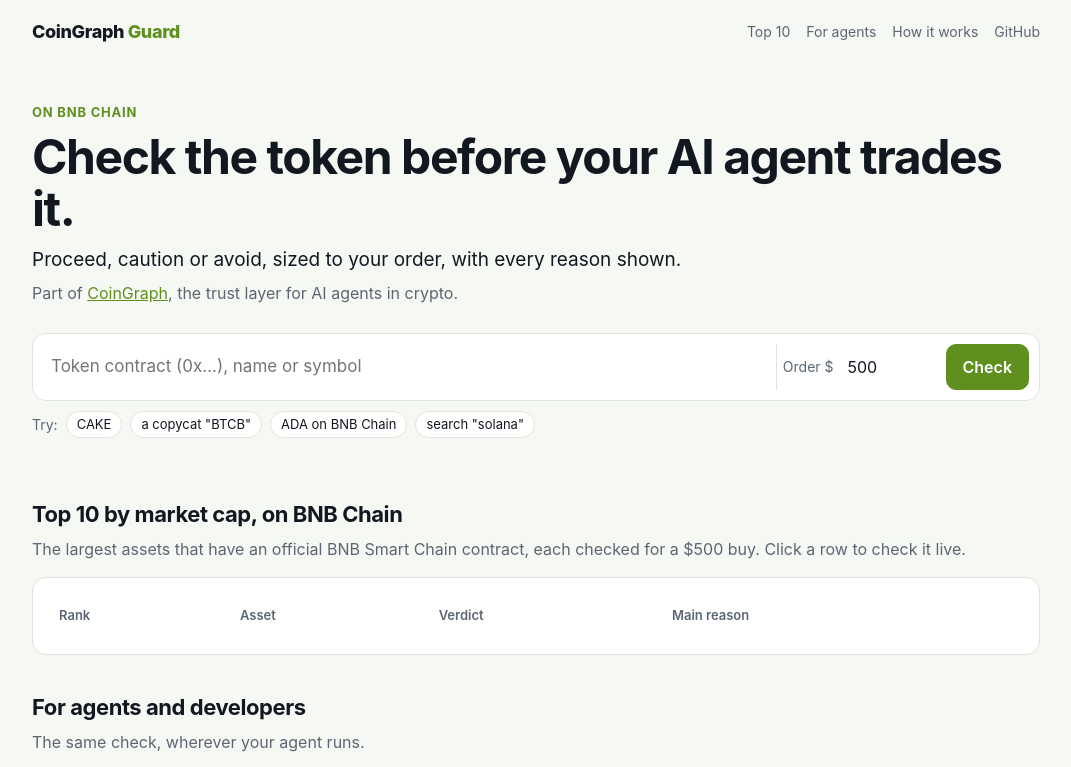
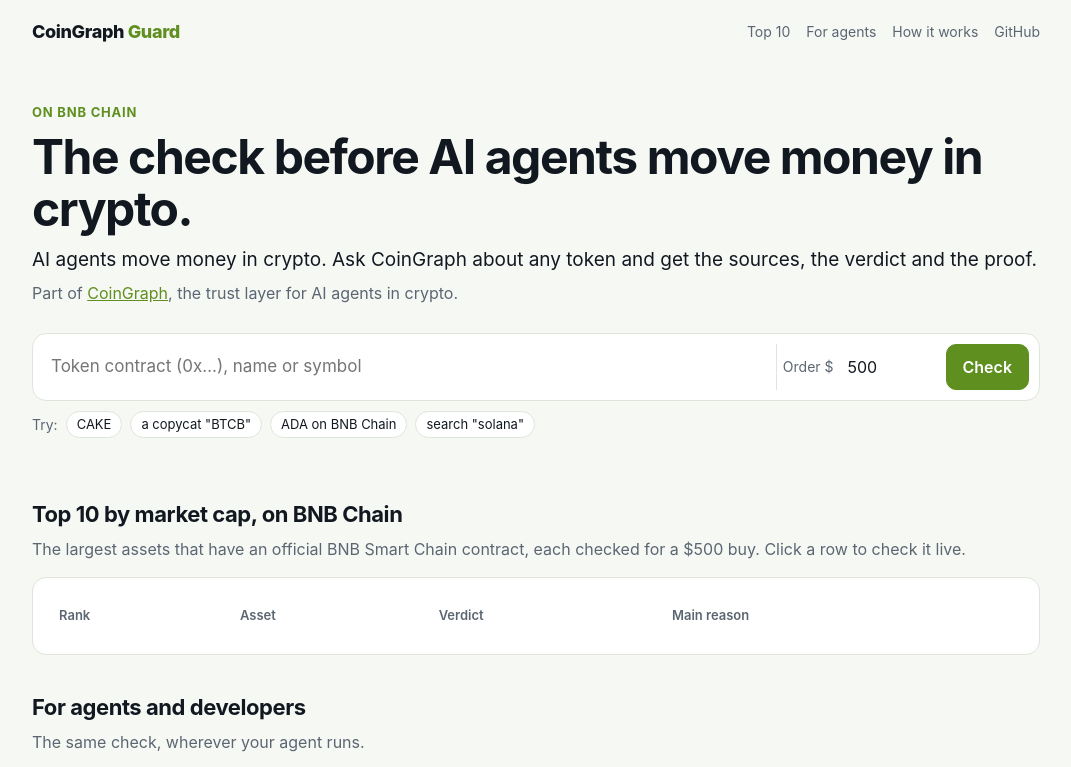
Before and after one commit to eventgraphai/coingraph-bnb-guard, a website: page web/public/index.html in a window 1280 px wide. Shown: the top 767 px of the page, without its empty margins (104-1175 px from the left). Drawn offline with Linux system fonts and the light colour scheme; no server answers.

Commit message:
Headline: The check before AI agents move money in crypto
Co-Authored-By: Claude Opus 5.5 <noreply@anthropic.com>

```diff
--- a/web/public/index.html
+++ b/web/public/index.html
@@ -3,7 +3,7 @@
 <head>
 <meta charset="utf-8">
 <meta name="viewport" content="width=device-width, initial-scale=1">
-<title>CoinGraph Guard on BNB Chain</title>
+<title>CoinGraph Guard</title>
 <meta name="description" content="Check the token before your AI agent trades it. On-chain checks for BNB Smart Chain tokens, with CoinMarketCap and Atlas Oracle data, enforced by a guard contract.">
 <style>
 :root{--bg:#0b0f14;--panel:#121821;--panel2:#18202b;--ink:#e8eef5;--muted:#93a1b1;--line:#243040;--lime:#c6f432;--limeink:#0b0f14;--ok:#4ade80;--warn:#fbbf24;--bad:#f87171;--okbg:rgba(74,222,128,.12);--warnbg:rgba(251,191,36,.12);--badbg:rgba(248,113,113,.12)}
@@ -51,8 +51,8 @@ footer{border-top:1px solid var(--line);margin-top:48px;padding:24px 0 40px;colo
 
 <div class="hero">
   <div class="eyebrow">On BNB Chain</div>
-  <h1>Check the token before your AI agent trades it.</h1>
-  <p class="sub">Proceed, caution or avoid, sized to your order, with every reason shown.</p>
+  <h1>The check before AI agents move money in crypto.</h1>
+  <p class="sub">AI agents move money in crypto. Ask CoinGraph about any token and get the sources, the verdict and the proof.</p>
   <p class="vision">Part of <a href="https://coingraph.ai" target="_blank" rel="noopener">CoinGraph</a>, the trust layer for AI agents in crypto.</p>
 
   <form class="search" id="searchForm">
```
